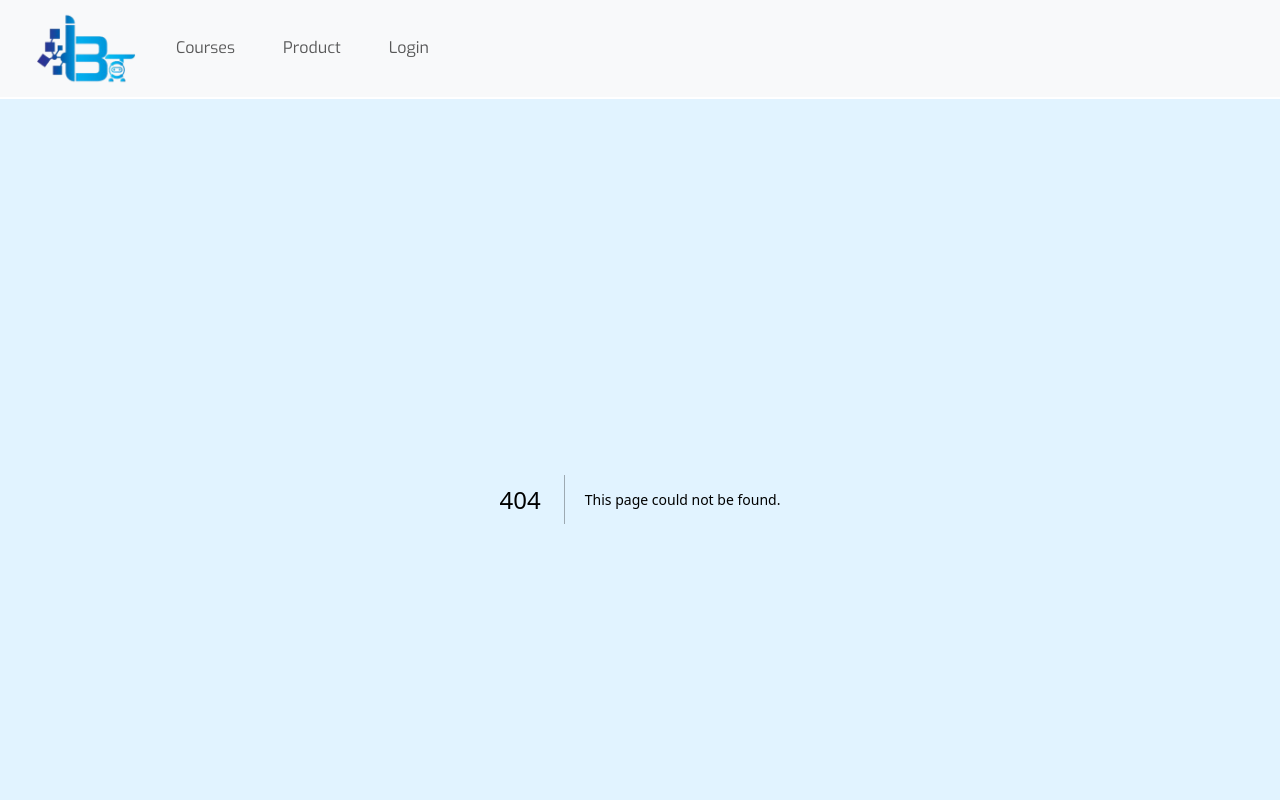
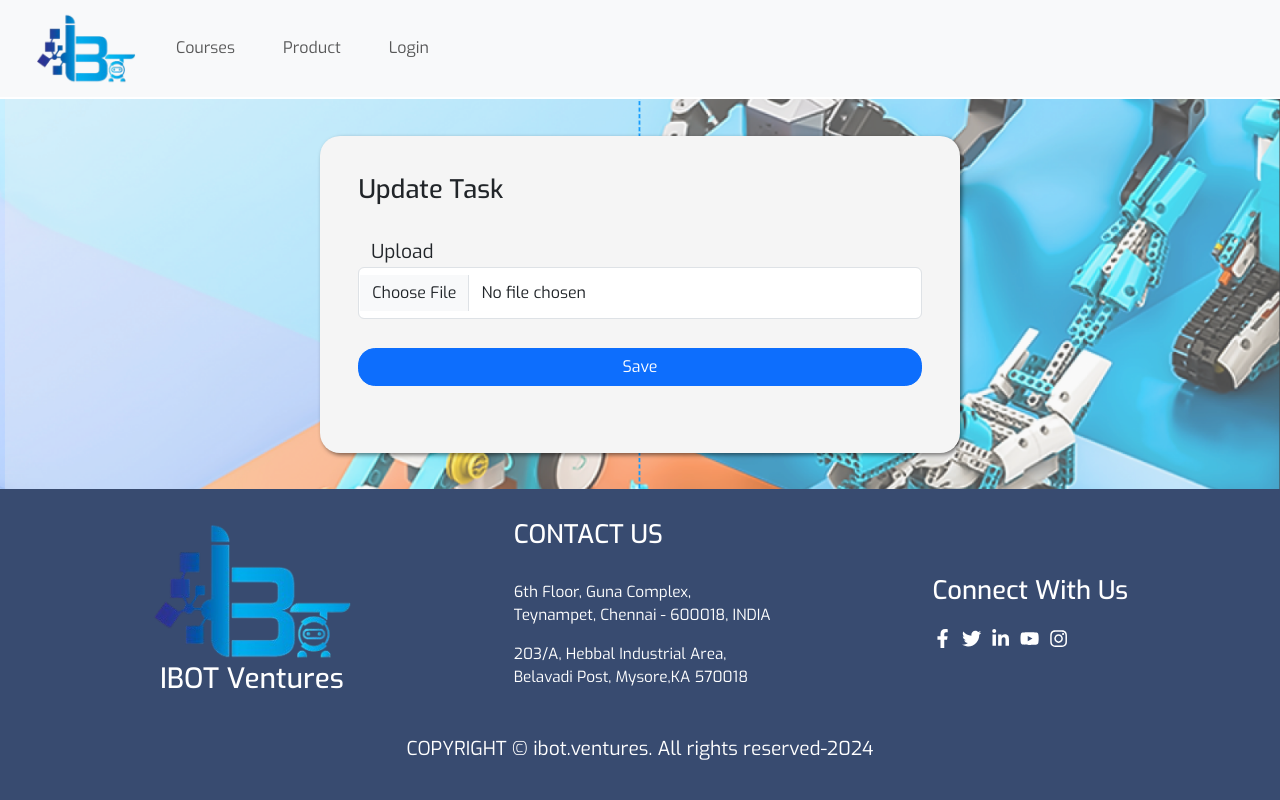
Before and after one commit to ibotventures/ibot-fe, a Next.js app: page /adminpages/edittask in a window 1280 px wide. Before the commit this address had no page. Shown: the top 800 px of the page. Built offline with nearby package versions, Linux system fonts and the light colour scheme.

Commit message:
7 nov 2024

```diff
--- /dev/null
+++ b/app/adminpages/edittask/page.js
@@ -0,0 +1,100 @@
+"use client";
+import 'bootstrap/dist/css/bootstrap.min.css';
+import styles from "@/app/page.module.css";
+import { useRouter } from "next/navigation";
+import React, { useState, useEffect } from 'react';
+import { toast } from 'react-toastify';
+import classNames from 'classnames';
+import axios from 'axios';
+import { Input } from 'reactstrap';
+
+const Module = () => {
+    const [updatetask, setupdatetask] = useState('');
+    const router = useRouter();
+
+    const handleSubmit = async (e) => {
+        e.preventDefault();
+
+        const extension = updatetask.name.split('.').pop().toLowerCase();
+        if (!updatetask) {
+            toast.error('Please upload all required files');
+            return;
+        } else if (!['pdf', 'pptx', 'ppt'].includes(extension)) {
+            toast.error(`Please upload a Doc file like ppt but you have uploaded ${extension}`);
+            return;
+        }
+
+        const formData1 = new FormData();
+        const type = sessionStorage.getItem('tasktype');
+        const id = sessionStorage.getItem('modupdateid');
+
+        // Append required fields
+        formData1.append('file', updatetask);  // Append the actual file
+        formData1.append('type', type);  // Append the type (content/overview/activity)
+        formData1.append('id', id);  // Append the module ID
+        formData1.append('extension', extension);  // Append the file extension
+
+        const config = {
+            headers: {
+                'Accept': 'application/json',
+                'Content-Type': 'multipart/form-data',  // Ensure the content type is multipart
+            }
+        };
+
+        try {
+            const response = await axios.put('http://127.0.0.1:8000/app/uploadmodule/', formData1, config);
+            if (response.status === 200 || response.status === 201) {
+                toast.success("Updated successfully");
+                router.push('/coursepreview');
+            }
+        } catch (err) {
+            toast.error('Some error occurred, try again');
+            console.error(err);
+        }
+    };
+
+
+    return (
+        <>
+            <div className={classNames(styles.background, styles.parafont)} style={{ display: "flex", justifyContent: "center" }} >
+                <div style={{ backgroundColor: "whitesmoke", width: "50vw", padding: "3vw", borderRadius: "20px", boxShadow: "2px 2px 4px rgba(0, 0, 0, 0.5)", margin: "20px", height: "fit-content" }} className='container-fluid'>
+                    <h2 style={{ paddingBottom: "2vw" }} className={styles.fonth}>
+                        Update Task
+                    </h2>
+                    <form onSubmit={handleSubmit}>
+                        <div className="form-group">
+                            <label htmlFor="overview" style={{ paddingLeft: '1vw' }}>Upload</label>
+                            <Input
+                                type="file"
+                                name='file'
+                                onChange={e => {
+                                    const file = e.target.files[0];
+                                    if (file) {
+                                        setupdatetask(file);
+                                        console.log('Selected File:', file);
+                                    } else {
+                                        toast.error('file is required');
+                                    }
+                                }}
+                                className={classNames("form-control", styles.fontp)}
+                                id="updatetask"
+                                style={{ padding: "1vw" }}
+                                required
+                            />
+                        </div><br />
+
+                        <button type="submit" className={classNames("btn btn-primary btn-block", styles.fontp)} style={{ width: "100%", borderRadius: "1.3vw" }}>
+                            Save
+                        </button>
+                        <br />
+                        <br />
+                    </form>
+
+                </div>
+            </div>
+
+        </>
+    );
+}
+
+export default Module;
```
Also changed, not shown: app/coursepreview/page.js (+37 -11 lines).
